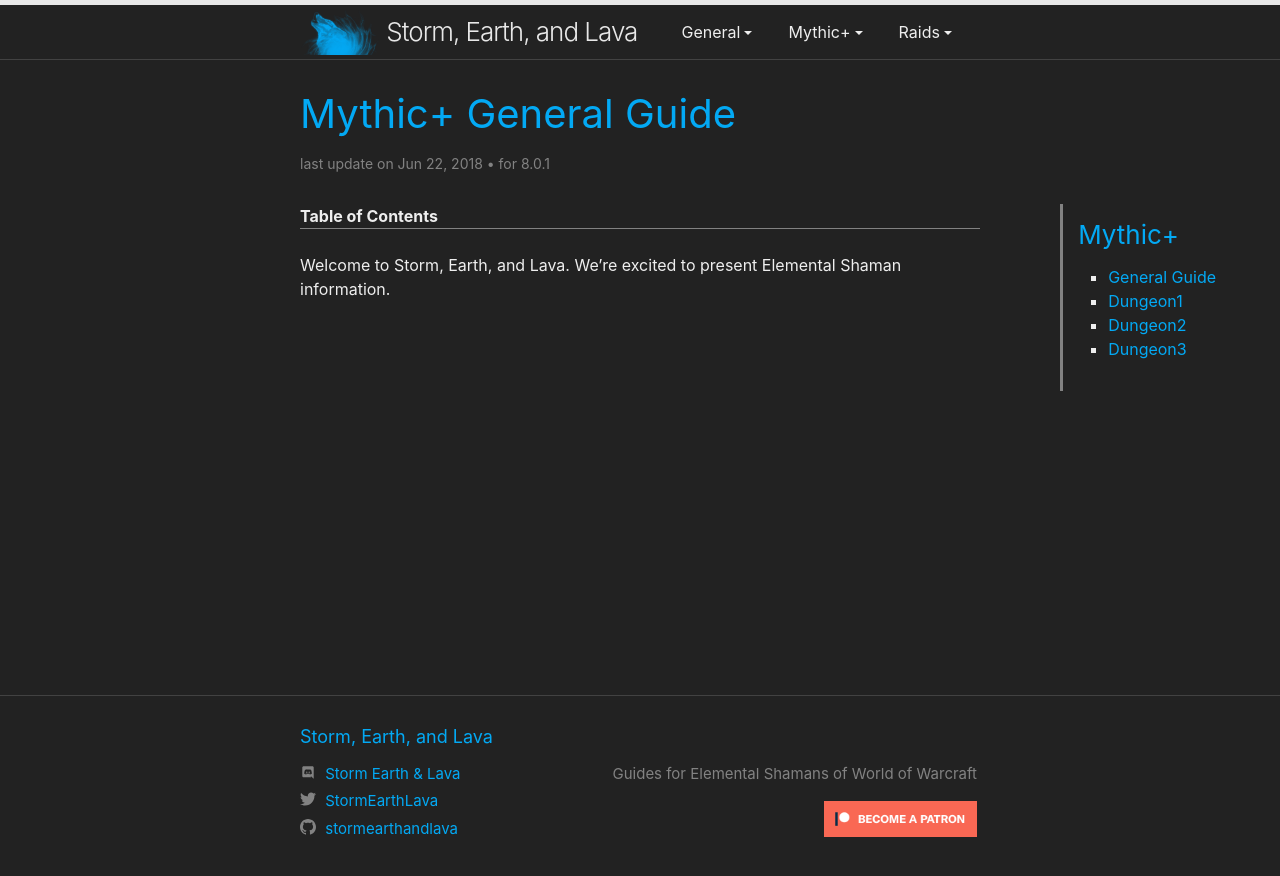
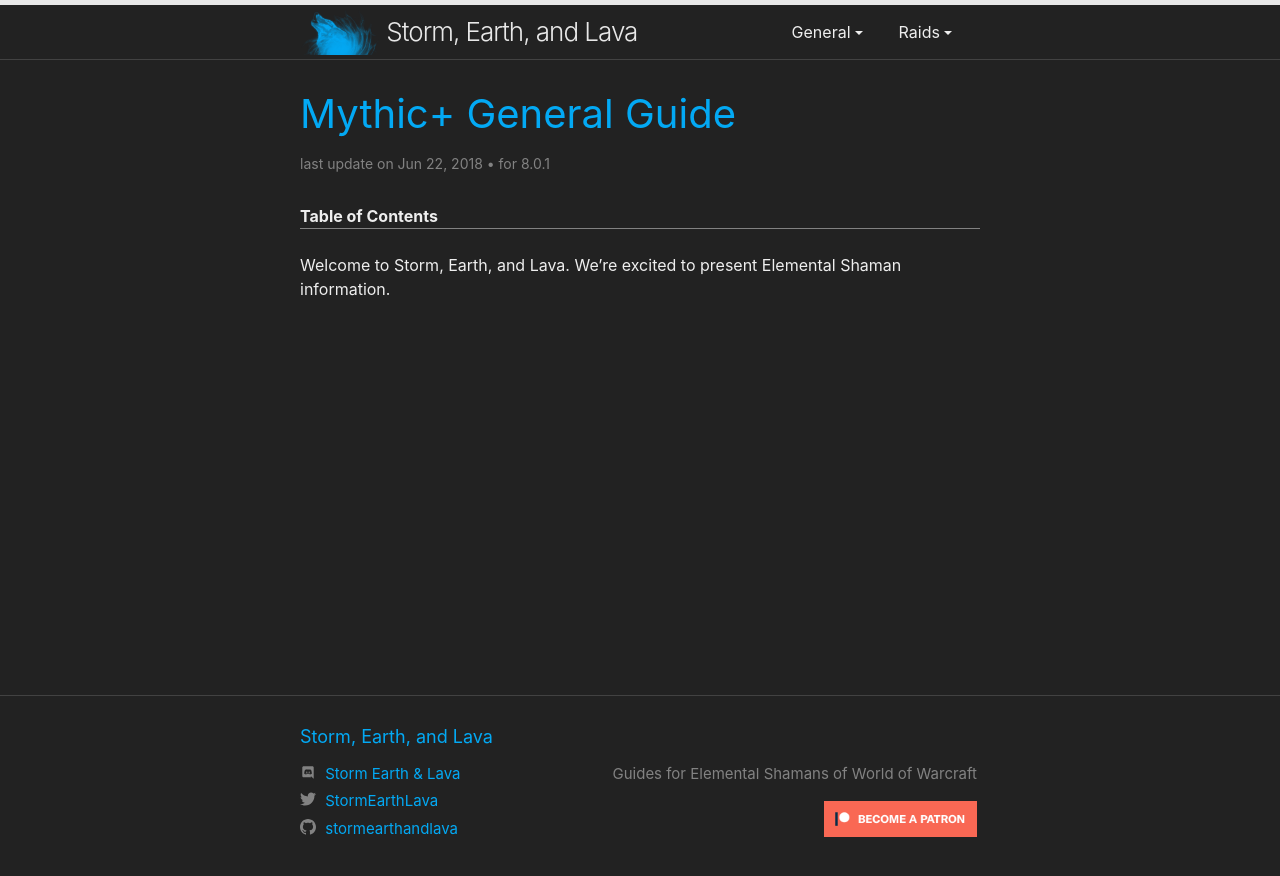
Before and after one commit to stormearthandlava/stormearthandlava.github.io, a Jekyll site: the page built from guide/dungeons/general.md, in a window 1280 px wide. Shown: the top 876 px of the page. Built offline with Jekyll 4.4.1, drawn with Linux system fonts in a browser that asks for light colours; a script that is not in the unit is left out; some of the changed lines change nothing that is shown.

Commit message:
Changed site_structure.yml to exclude pages only relevant for BFA launch

```diff
--- a/_data/site_structure.yml
+++ b/_data/site_structure.yml
@@ -4,15 +4,12 @@
 
 - title: General
   subcategories:
-
     - title: Talents
       url: /guide/general/talents.html
     - title: Priority List
       url: /guide/general/priority_list.html
     - title: Stats & Enchants
       url: /guide/general/stats.html
-    - title: Azerite Traits
-      url: /guide/general/azerite_traits.html
     - title: Trinkets
       url: /guide/general/trinkets.html
     - title: Consumables
@@ -22,30 +19,35 @@
     - title: F.A.Q.
       url: /guide/general/faq.html
 
-- title: Mythic+
-  # activate this v line if you don't want child elements in the top menu
-  #url: /guide/dungeons/general.html
-  subcategories:
-
-    - title: General Guide
-      url: /guide/dungeons/general.html
-    - title: Dungeon1
-      url: /guide/dungeons/dungeon1.html
-    - title: Dungeon2
-      url: /guide/dungeons/dungeon2.html
-    - title: Dungeon3
-      url: /guide/dungeons/dungeon2.html
-
 - title: Raids
   subcategories:
+    - title: Antorus
+      url: /guide/raids/antorus/general.html
+    #- title: Uldir
+    #  url: /guide/raids/uldir/general.html
+    #  subcategories:
+    #
+    #    - title: Boss1
+    #      url: /guide/raids/uldir/boss1.html
+    #    - title: Boss2
+    #      url: /guide/raids/uldir/boss2.html
+    #    - title: Boss3
+    #      url: /guide/raids/uldir/boss3.html
 
-    - title: Uldir
-      url: /guide/raids/uldir/general.html
-      subcategories:
 
-        - title: Boss1
-          url: /guide/raids/uldir/boss1.html
-        - title: Boss2
-          url: /guide/raids/uldir/boss2.html
-        - title: Boss3
-          url: /guide/raids/uldir/boss3.html
+#- title: Azerite Traits
+#  url: /guide/general/azerite_traits.html
+
+#- title: Mythic+
+# activate this v line if you don't want child elements in the top menu
+#url: /guide/dungeons/general.html
+subcategories:
+
+#    - title: General Guide
+#      url: /guide/dungeons/general.html
+#    - title: Dungeon1
+#      url: /guide/dungeons/dungeon1.html
+#    - title: Dungeon2
+#      url: /guide/dungeons/dungeon2.html
+#    - title: Dungeon3
+#      url: /guide/dungeons/dungeon2.html
```
